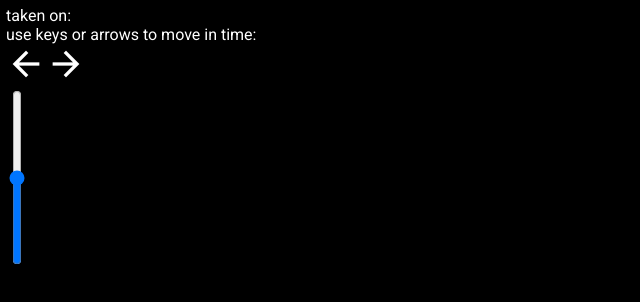
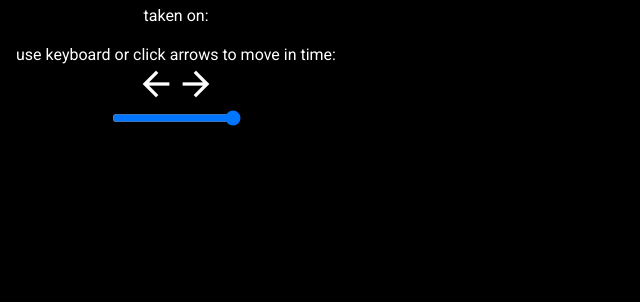
Before and after one commit to kon-rad/wholeEarth, a React app: page / in a window 1280 px wide. Shown: the whole page, without its empty margins (0-640 px from the left). Built offline with nearby package versions, Linux system fonts and the light colour scheme; no server answers.

Commit message:
add slider for photos

```diff
--- a/src/components/App.js
+++ b/src/components/App.js
@@ -17,6 +17,16 @@ export default class App extends React.Component {
       imageDate: null,
       imageIndex: null
     };
+  }
+
+  componentDidMount() {
+    document.addEventListener("keydown", this._handleKeyDown);
+    camera
+      .getLatestMetadata()
+      .then(res => {
+        if (!res) return console.log('error');
+        this.setState({ data: res, ...this.updateImage(res.length-1, res) });
+      })
   }
 
   _handleKeyDown = (e) => {
@@ -49,14 +59,10 @@ export default class App extends React.Component {
     return { imageIndex, image, identifier, imagePath, imageDate };
   };
 
-  componentDidMount() {
-    document.addEventListener("keydown", this._handleKeyDown);
-    camera
-      .getLatestMetadata()
-      .then(res => {
-        if (!res) return console.log('error');
-        this.setState({ data: res, ...this.updateImage(res.length-1, res) });
-      })
+  handleRangeChange = e => {
+    console.log(e.target.value);
+    const { data } = this.state;
+    this.setState({ ...this.updateImage(e.target.value, data) });
   }
 
   render() {
@@ -75,15 +81,17 @@ export default class App extends React.Component {
         <div className="info">
           {/*<i className="info_icon large material-icons">info_outline</i>*/}
           taken on: {dateTime}
+          <div className="controls">
             <span className="info_arrows">
-            use keys or arrows to move in time:
+              use keyboard or click arrows to move in time:
             </span>
             <span className="arrows">
               <i onClick={this.getPrevImage} className="large material-icons">arrow_back</i>
               <i onClick={this.getNextImage} className="large material-icons">arrow_forward</i>
             </span>
             <div className="range_wrapper">
-            <input orient="vertical" type="range" min="" id="range" max="" />
+              <input orient="horizontal" type="range" min="0" id="range" max="19" onChange={e => this.handleRangeChange(e)}/>
+            </div>
           </div>
         </div>
       </div>
--- a/src/index.css
+++ b/src/index.css
@@ -14,6 +14,7 @@ body {
     font-family: 'Roboto', sans-serif;
     max-width: 340px;
     padding: 6px;
+    text-align: center;
 }
 .info_arrows {
     display: flex;
@@ -25,6 +26,13 @@ body {
 }
 .info_icon {
     display: none;
+}
+.controls {
+    margin-top: 20px;
+    display: flex;
+    justify-content: center;
+    align-items: center;
+    flex-direction: column;
 }
 input[type=range][orient=vertical]
 {
```
Lines whose indentation alone changed are shown as unchanged.
